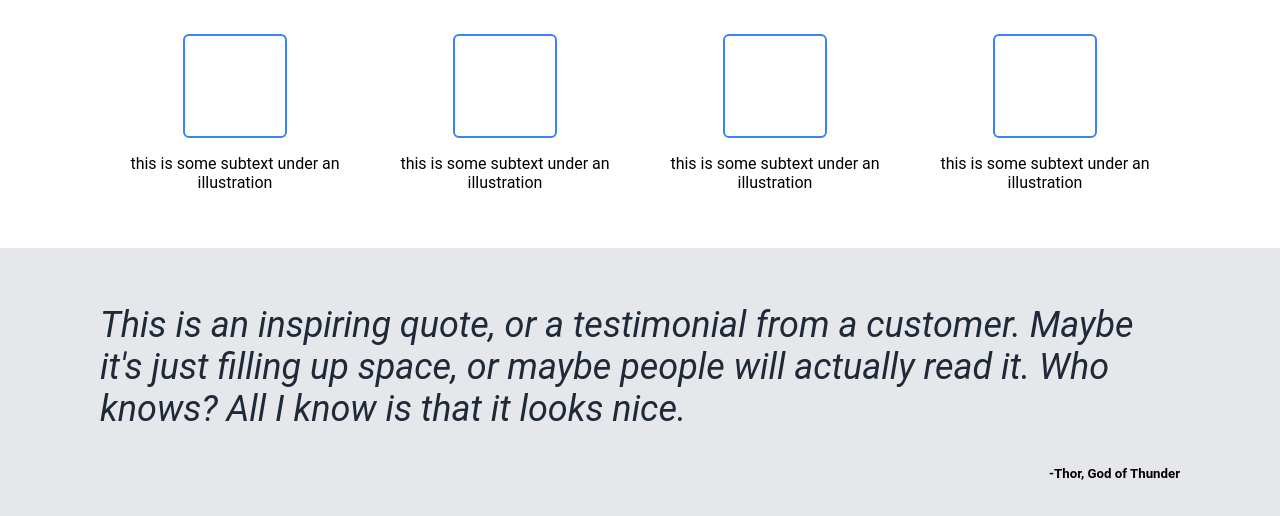
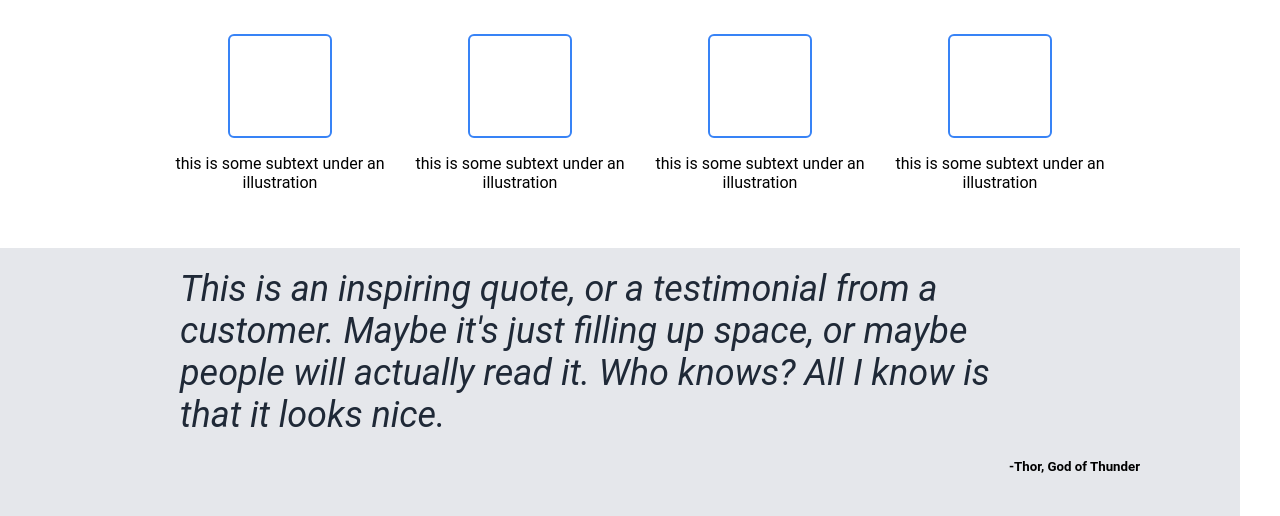
Before and after one commit to davronx/landingpage, a plain HTML site: page index.html in a window 1280 px wide. Shown: the part 604-1120 px from the top of the page. Drawn offline with Linux system fonts and the light colour scheme.

Commit message:
arstrast

```diff
--- a/style.css
+++ b/style.css
@@ -11,10 +11,6 @@ body > * {
 body > *:first-child, body > *:last-child {
     background-color: #1f2937;
     color: white;
-}
-body:nth-child(even){
-    background-color: initial;
-    color: initial;
 }
 
 #header-top {
@@ -65,6 +61,10 @@ body:nth-child(even){
     color: #e5e7eb;
 }
 
+main {
+    padding: 50px 160px;
+}
+
 main h3 {
     text-align: center;
     font-size: 36px;
@@ -95,7 +95,7 @@ margin: 10px;
     background-color: #e5e7eb;
     width: 100vw;
     margin-top: 30px;
-    margin-left: -100px;
+    margin-left: -200px;
     padding: 20px 0;
 }
 
@@ -104,6 +104,7 @@ margin: 10px;
     font-style: italic;
     font-size: 36px;
     color: #1f2937;
+    margin: 0 120px;
 }
 
 #quote h5 {
@@ -122,7 +123,6 @@ margin: 10px;
 #cto {
     display: flex;
     justify-content: space-around;
-
 }
 
 #cto-button {
```
